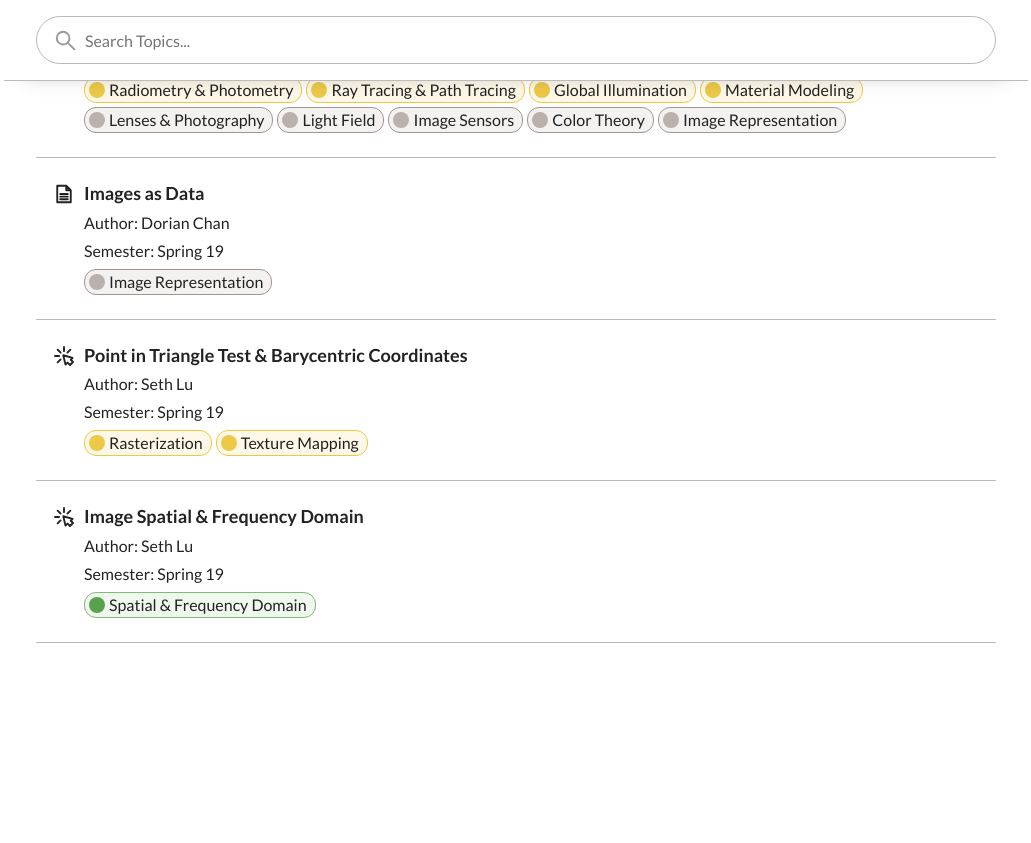
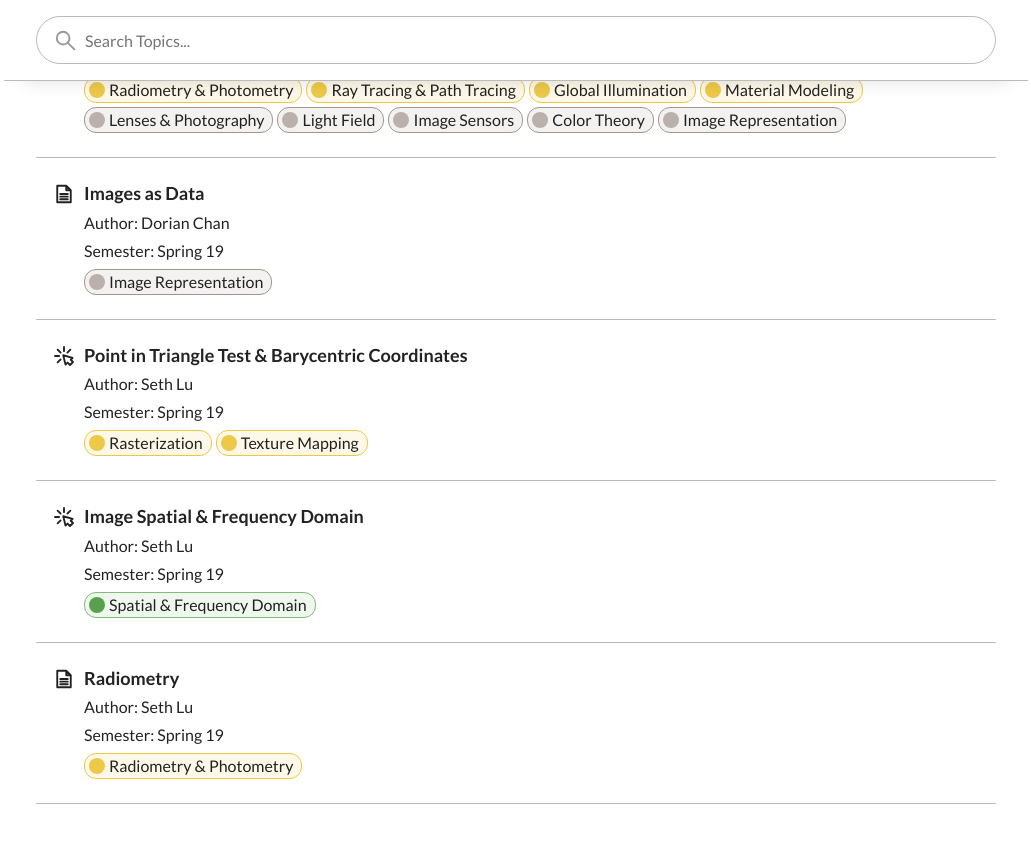
Before and after one commit to cal-cs184/cs184-resources, a Jekyll site: the page built from docs/index.html, in a window 1280 px wide and 900 px high, scrolled down 4696 px. Shown: the top 843 px of the window, without its empty margins (124-1155 px from the left). Built offline with Jekyll 4.4.1, drawn with Linux system fonts in a browser that asks for light colours; before the commit the page ends 5435 px from its top, so only the background shows below that.

Commit message:
Add radiometry summary document

```diff
--- a/docs/_data/resources.yml
+++ b/docs/_data/resources.yml
@@ -526,3 +526,12 @@ resources:
     semester: Spring 19
     topics:
       - signal__spatial_frequency
+  - name: Radiometry
+    link: https://berkeley.mintkit.net/sp19-tutoring/courses/cs-184/appendices/radiometry.html
+    type: document
+    event: n/a
+    authors:
+      - Seth Lu
+    semester: Spring 19
+    topics:
+      - rendering__radiometry_photometry
```
